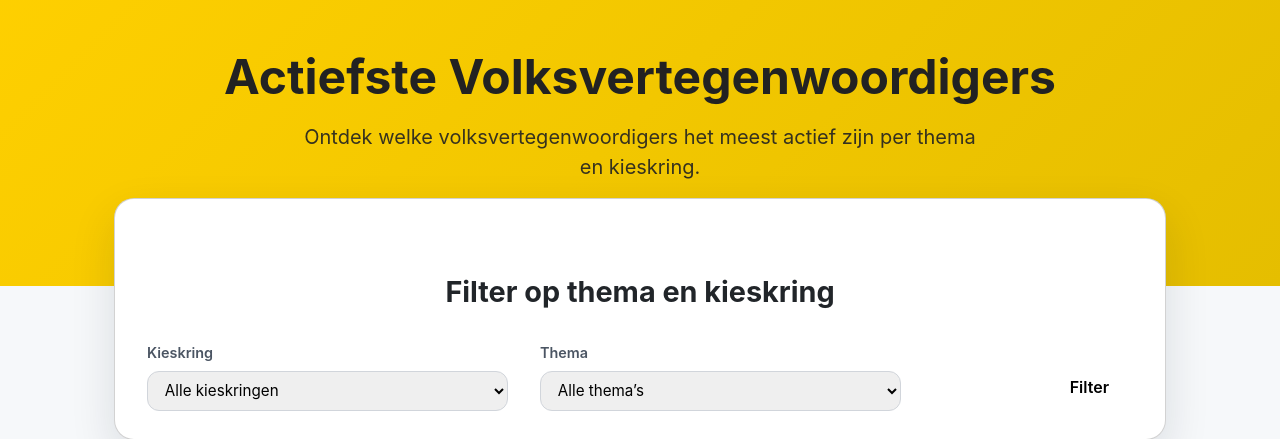
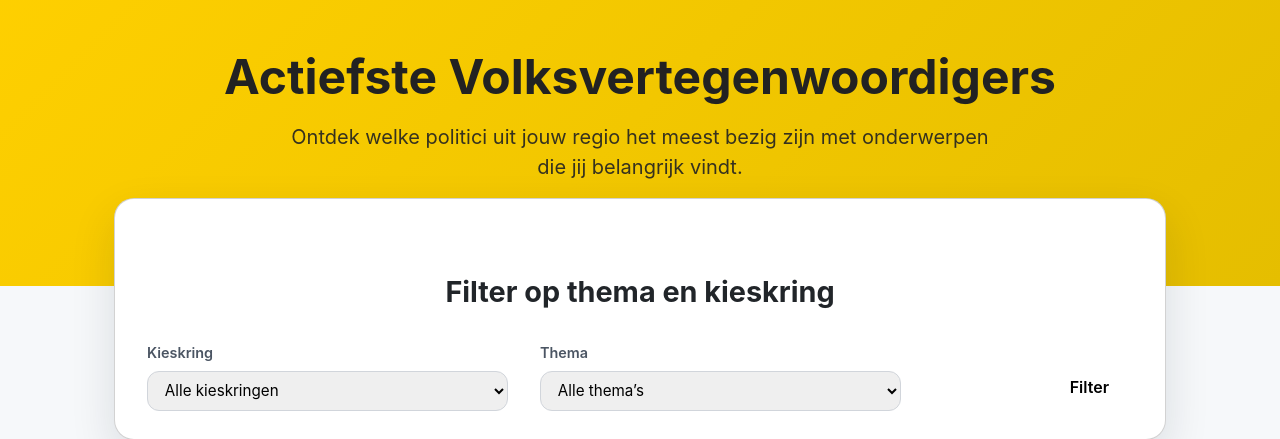
Before and after one commit to A-D-DBS-application/web-application-2025-group-8, a Flask app: page /statistieken/actiefste in a window 1280 px wide. Shown: the part 64-503 px from the top of the page. Run offline with Flask 3, Linux system fonts and the light colour scheme; data that the repository does not hold is empty.

Commit message:
verwoording

```diff
--- a/app/templates/statistieken_actiefste.html
+++ b/app/templates/statistieken_actiefste.html
@@ -5,7 +5,7 @@
 <section class="hero">
   <h1 class="hero-title">Actiefste Volksvertegenwoordigers</h1>
   <p class="hero-subtitle">
-    Ontdek welke volksvertegenwoordigers het meest actief zijn per thema en kieskring.
+    Ontdek welke politici uit jouw regio het meest bezig zijn met onderwerpen die jij belangrijk vindt.
   </p>
 </section>
 
```
